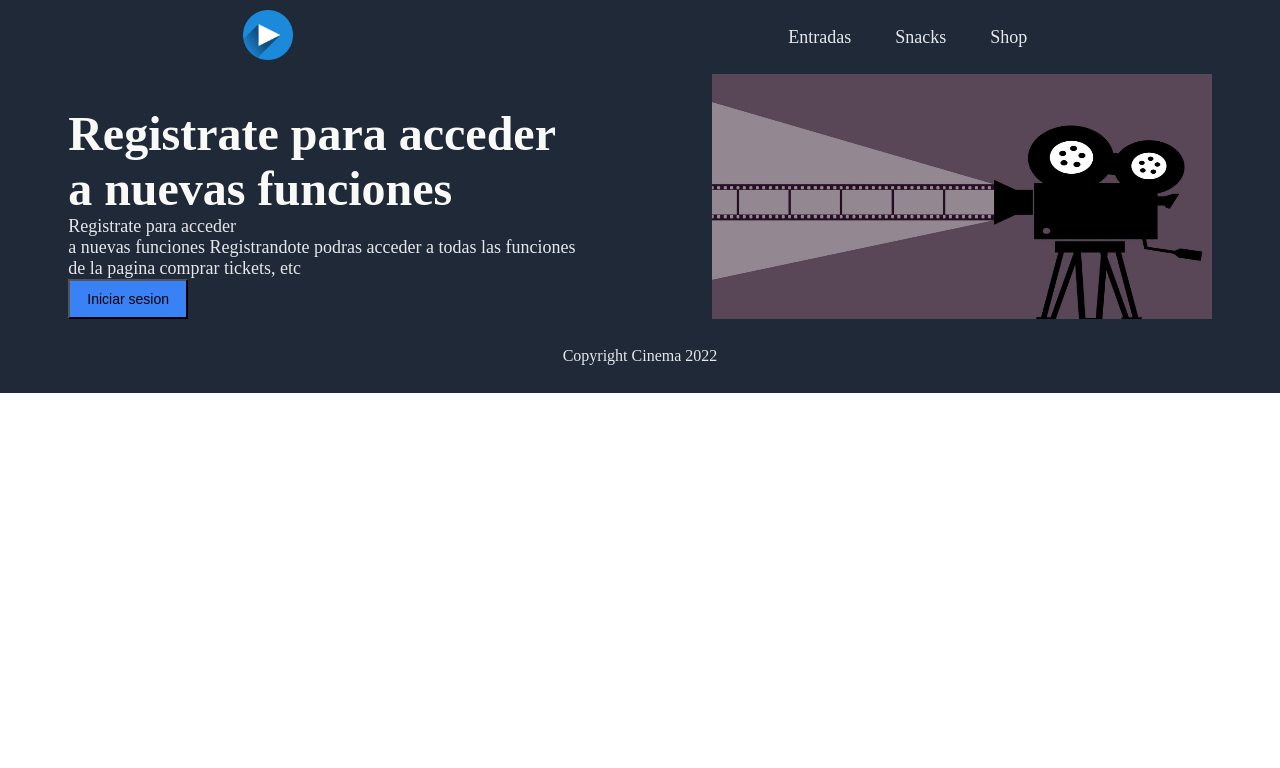
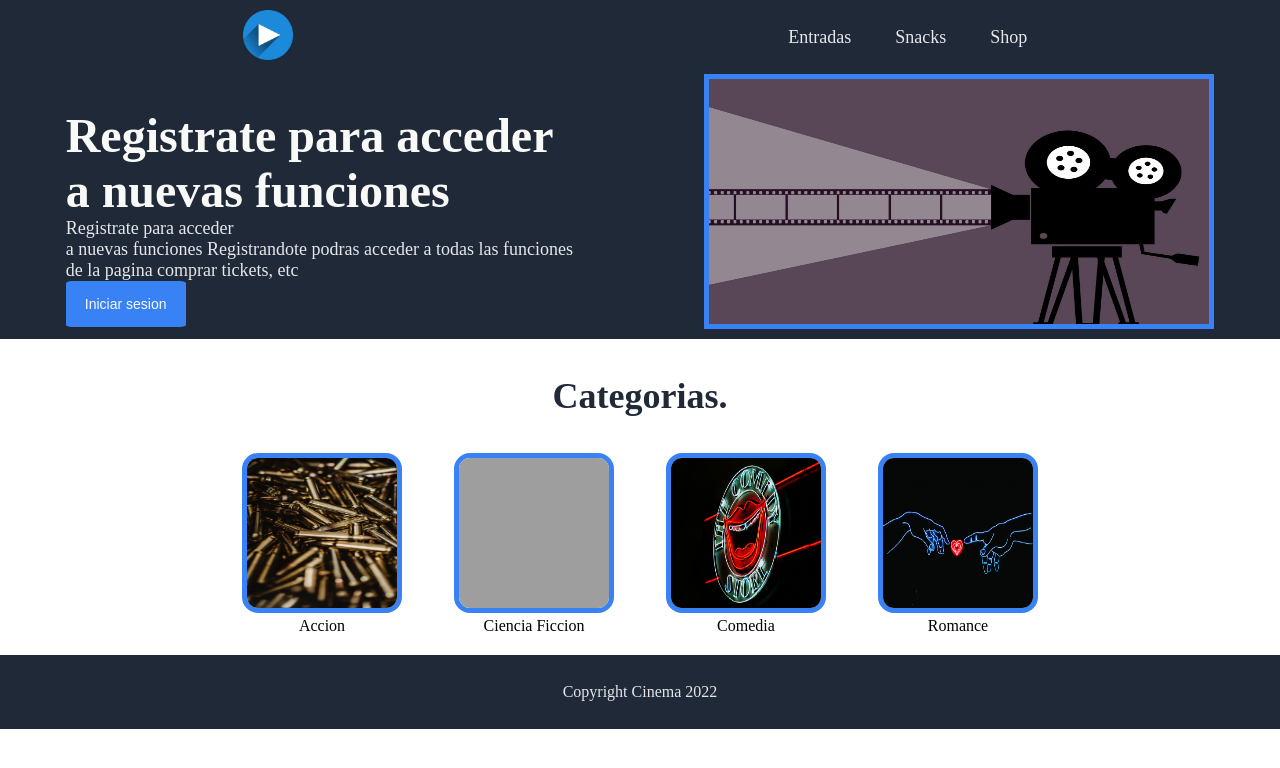
Before and after one commit to AgustinItuarte/Landing-Page, a plain HTML site: page index.html in a window 1280 px wide. Drawn offline with Linux system fonts and the light colour scheme; grey boxes are pictures that could not be loaded.

Commit message:
Categorias añadidas y cambios hechos a el header

```diff
--- a/index.html
+++ b/index.html
@@ -27,7 +27,28 @@
         </div>
         <img src="img/pelicula.jpg" class="img-pelicula" alt="">
     </div>
-    <div class="content">
+    <div class="titulo">
+        <p>Categorias.</p>
+    </div>
+    <div class="categorias">
+
+
+        <div class="cate">
+            <img src="img/accion.jpg" alt="">
+            <div class="texto">Accion</div>
+        </div>
+        <div class="cate">
+            <img src="img/cienciaf.jpg" alt="">
+            <div class="texto">Ciencia Ficcion</div>
+        </div>
+        <div class="cate">
+            <img src="img/comedia.jpg" alt="">
+            <div class="texto">Comedia</div>
+        </div>
+        <div class="cate">
+            <img src="img/romance.jpg" alt="">
+            <div class="texto">Romance</div>
+        </div>
 
     </div>
     <div class="content2">
--- a/styles.css
+++ b/styles.css
@@ -29,6 +29,7 @@ body {
     justify-content: space-around;
     background-color: #1F2937;
     color: #E5E7EB;
+    padding-bottom: 10px;
 }
 .registro {
     display: flex;
@@ -50,10 +51,15 @@ body {
     width: 120px;
     padding: 10px;
     background-color: #3882F6;
+    border-radius: 5%;
+    border: 5px solid #3882F6;
+    color: #F9FAF8;
+
 }
 .img-pelicula {
     width: 500px;
     height: 245.16px;
+    border: 5px solid #3882F6;
 }
 
 .footer {
@@ -65,3 +71,26 @@ body {
     color: #E5E7EB;
 
 }
+
+.categorias {
+    display: flex;
+    align-items: center;
+    justify-content: center;
+    flex-direction: row;
+    gap: 52px;
+    text-align: center;
+    padding-bottom: 20px;
+}
+.titulo {
+    font-size: 36px;
+    font-weight: bolder;
+    color: #1F2937;
+    text-align: center;
+}
+.cate img {
+    width: 150px;
+    height: 150px;
+    border-radius: 10%;
+    border: 5px solid #3882F6;
+
+}
```
Also changed, not shown: img/accion.jpg (added), img/comedia.jpg (added), img/romance.jpg (added), 1 other file.
